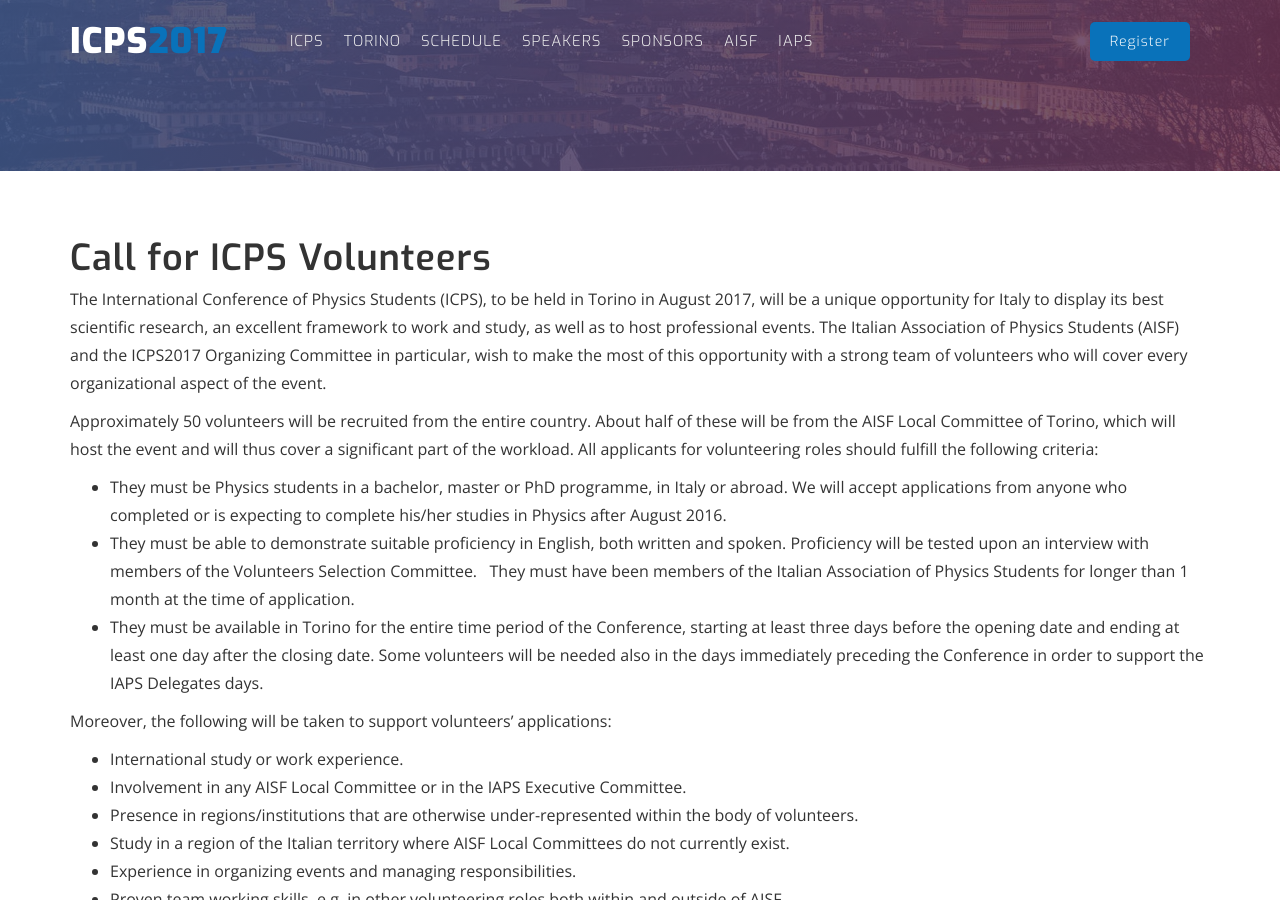
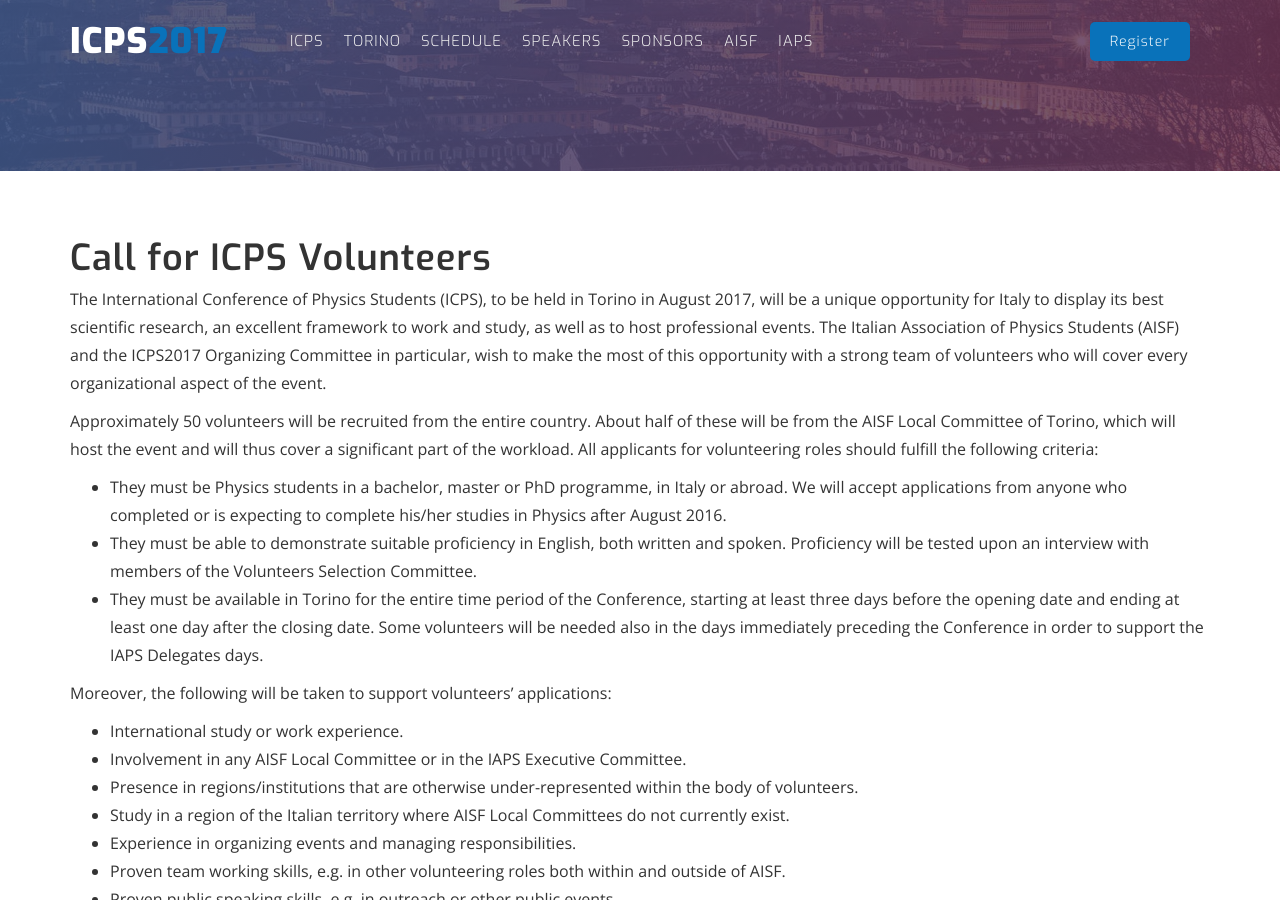
Before and after one commit to ICPS2017/ICPS2017.github.io, a Jekyll site: the page built from volunteers-call.html, in a window 1280 px wide and 900 px high. Built offline with Jekyll 4.4.1, drawn with Linux system fonts in a browser that asks for light colours; nearby versions of some CDN libraries.

Commit message:
remove requirement 1 month AISF from volunteers-call

```diff
--- a/volunteers-call.html
+++ b/volunteers-call.html
@@ -14,8 +14,7 @@
       <p>Approximately 50 volunteers will be recruited from the entire country. About half of these will be from the AISF Local Committee of Torino, which will host the event and will thus cover a significant part of the workload. All applicants for volunteering roles should fulfill the following criteria:</p>
       <ul class="bigul">
 	<li>They must be Physics students in a bachelor, master or PhD programme, in Italy or abroad. We will accept applications from anyone who completed or is expecting to complete his/her studies in Physics after August 2016.</li>
-	<li>They must be able to demonstrate suitable proficiency in English, both written and spoken. Proficiency will be tested upon an interview with members of the Volunteers Selection Committee.
-	  They must have been members of the Italian Association of Physics Students for longer than 1 month at the time of application.</li>
+	<li>They must be able to demonstrate suitable proficiency in English, both written and spoken. Proficiency will be tested upon an interview with members of the Volunteers Selection Committee.</li>
 	<li>They must be available in Torino for the entire time period of the Conference, starting at least three days before the opening date and ending at least one day after the closing date. Some volunteers will be needed also in the days immediately preceding the Conference in order to support the IAPS Delegates days.</li>
       </ul>
       <p>Moreover, the following will be taken to support volunteers’ applications:</p>
```
